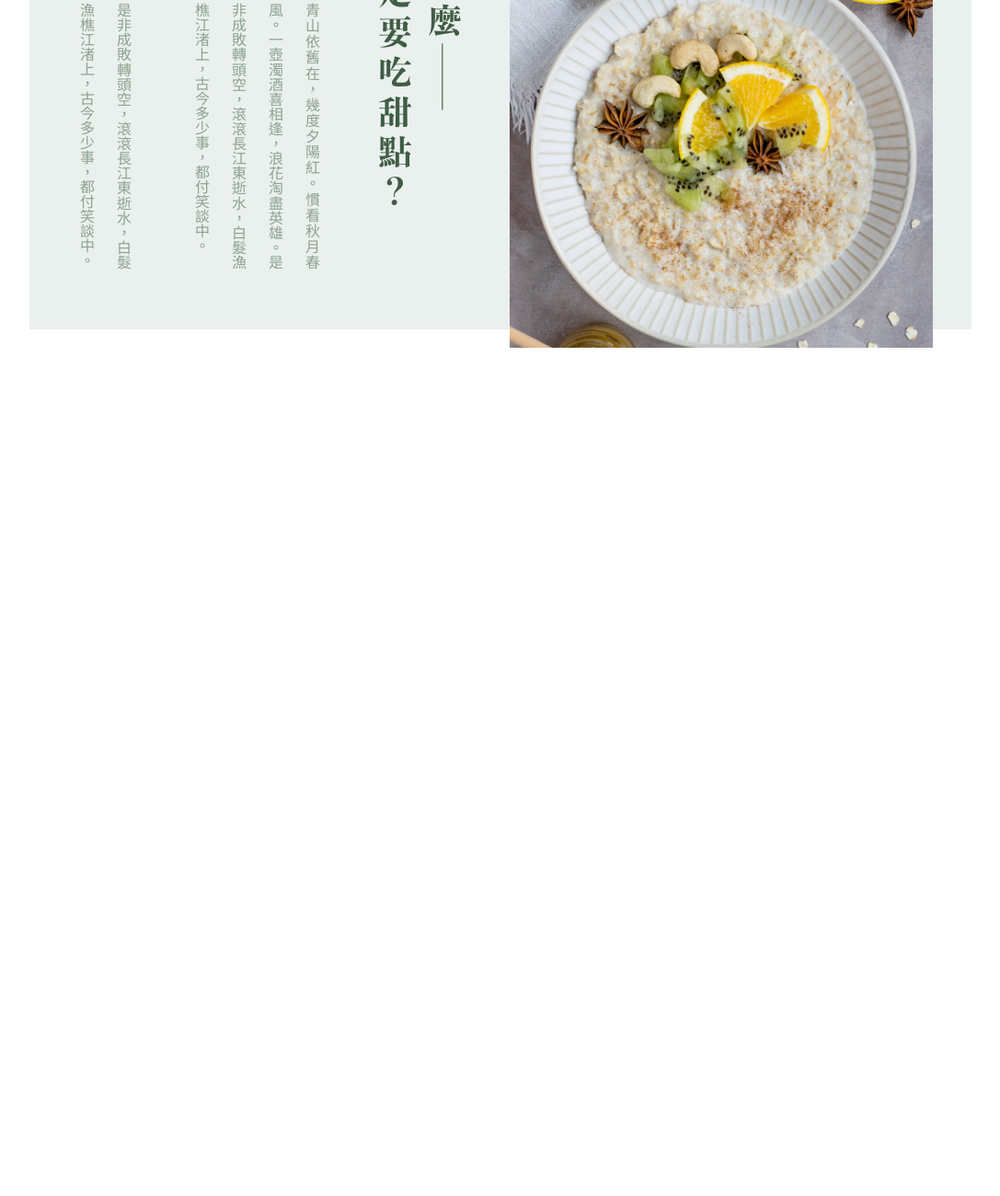
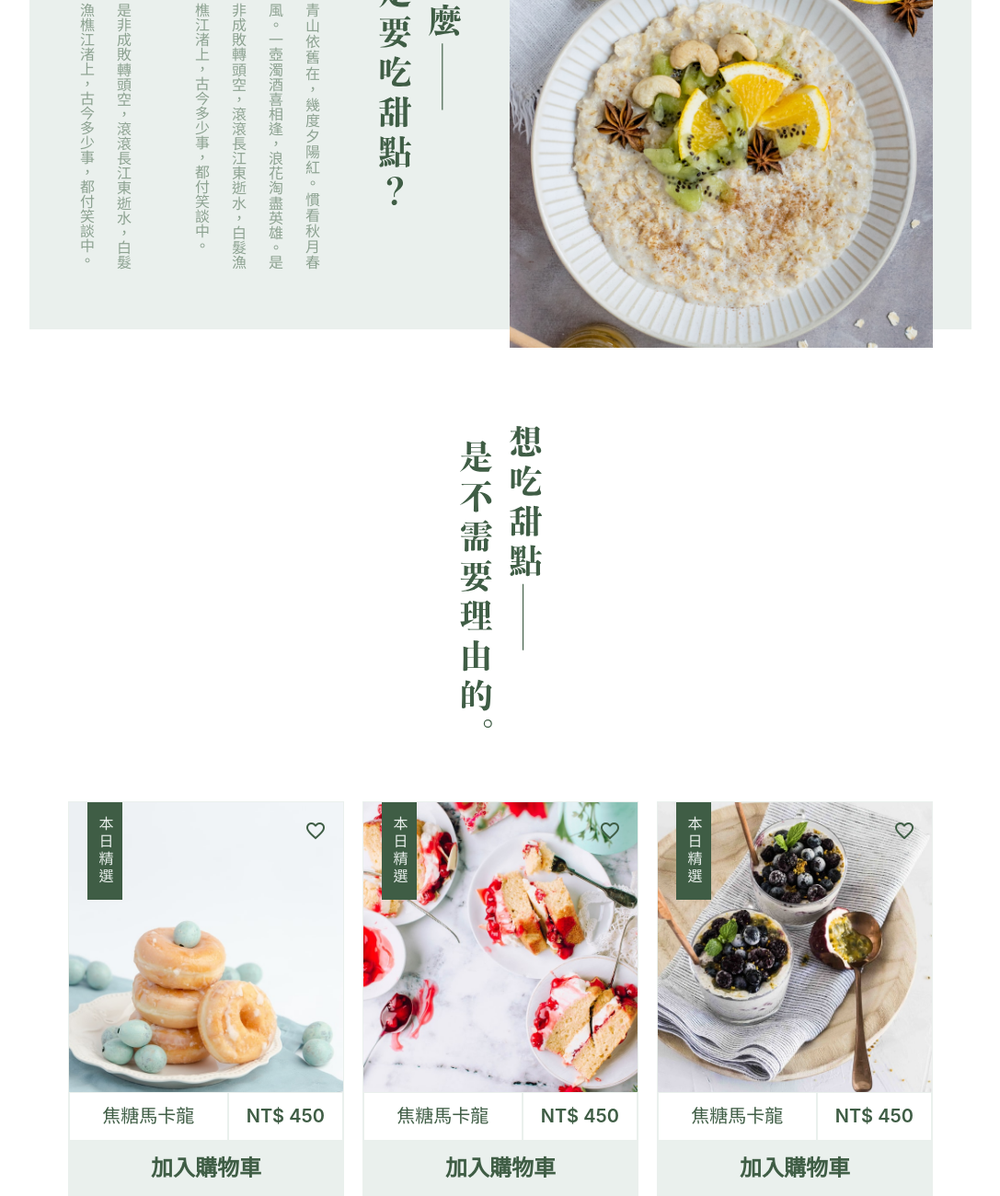
Before and after one commit to thopoi5566/------, a website: page index.html in a window 1280 px wide. Shown: the part 1435-2735 px from the top of the page at 92% size, without its empty margins (96-1183 px from the left). Before the commit the page ends 1898 px from the top, so only its background shows below. Drawn offline with Linux system fonts and the light colour scheme.

Commit message:
build main section

```diff
--- a/index.html
+++ b/index.html
@@ -67,7 +67,8 @@
             </div>
 
             <main class="content">
-                <section class="intro mb-med">
+                <!-- 第一 section -->
+                <section class="intro mb-mid">
                     <div class="intro__container">
                         <div class="intro__text-box">
                             <p class="paragraph">
@@ -77,11 +78,12 @@
                                 是非成敗轉頭空，滾滾長江東逝水，白髮漁樵江渚上，古今多少事，都付笑談中。
                             </p>
                         </div>
-                        <img src="./image/photo/intro-img-1_med_1920x2880.jpg" alt="intro img" class="intro__img">
+                        <img src="./image/photo/intro-img-1_mid_1920x2880.jpg" alt="intro img" class="intro__img">
                         <img src="./image/lg-為什麼選擇了做甜點.svg" alt="intro quote" class="intro__quote">
                     </div>
                 </section>
-                <section class="intro mb-med">
+                <!-- 第二 section -->
+                <section class="intro mb-mid">
                     <div class="intro__container">
                         <div class="intro__text-box">
                             <p class="paragraph">
@@ -91,9 +93,55 @@
                                 是非成敗轉頭空，滾滾長江東逝水，白髮漁樵江渚上，古今多少事，都付笑談中。
                             </p>
                         </div>
-                        <img src="./image/photo/intro-img-2_med_1920x2880.jpg" alt="intro img"
+                        <img src="./image/photo/intro-img-2_mid_1920x2880.jpg" alt="intro img"
                             class="intro__img intro__img--section2">
                         <img src="./image/lg-為什麼一定要吃甜點.svg" alt="intro quote" class="intro__quote">
+                    </div>
+                </section>
+                <!-- 第三 section -->
+                <section class="intro intro--section3 mb-sm">
+                    <img src="./image/lg-想吃甜點是不需要理由的.svg" alt="想吃甜點是不需要理由的" class="intro__quote">
+                </section>
+
+                <!-- 第四 section -->
+                <section class="product">
+                    <div class="card">
+                        <span class="card__mark">本日精選</span>
+                        <i class="material-icons card__icon">favorite_border</i>
+                        <div class="card__img-box">
+                            <img src="./image/photo/card-1_sm_640x960.jpg" alt="產品圖" class="card__img">
+                        </div>
+                        <div class="card__text-box">
+                            <span class="card__text">焦糖馬卡龍</span>
+                            <span class="card__price">NT&dollar; 450</span>
+                        </div>
+                        <button class="btn btn--gray">加入購物車</button>
+                    </div>
+
+                    <div class="card">
+                        <span class="card__mark">本日精選</span>
+                        <i class="material-icons card__icon">favorite_border</i>
+                        <div class="card__img-box">
+                            <img src="./image/photo/card-2_sm_640x960.jpg" alt="產品圖" class="card__img">
+                        </div>
+                        <div class="card__text-box">
+                            <span class="card__text">焦糖馬卡龍</span>
+                            <span class="card__price">NT&dollar; 450</span>
+                        </div>
+                        <button class="btn btn--gray">加入購物車</button>
+                    </div>
+
+                    <div class="card">
+                        <span class="card__mark">本日精選</span>
+                        <i class="material-icons card__icon">favorite_border</i>
+                        <div class="card__img-box">
+                            <img src="./image/photo/card-3_sm_640x960.jpg" alt="產品圖" class="card__img">
+                        </div>
+                        <div class="card__text-box">
+                            <span class="card__text">焦糖馬卡龍</span>
+                            <span class="card__price">NT&dollar; 450</span>
+                        </div>
+                        <button class="btn btn--gray">加入購物車</button>
                     </div>
                 </section>
             </main>
--- a/sass/abstracts/_variables.scss
+++ b/sass/abstracts/_variables.scss
@@ -13,6 +13,10 @@ $color-white: #fff;
 $font-w-semibold: 600;
 $font-w-light: 300;
 
+$font-s-xl: 3.6rem;
+$font-s-lg: 2.4rem;
+$font-s-mid: 2rem;
+
 // GUTTER
 $gutter-side: 4.2rem;
 $gutter-text: 4.5rem;
--- a/sass/base/_utilities.scss
+++ b/sass/base/_utilities.scss
@@ -2,6 +2,10 @@
     margin-bottom: 24.9rem !important ;
 }
 
-.mb-med {
+.mb-mid {
     margin-bottom: 10.5rem !important;
 }
+
+.mb-sm {
+    margin-bottom: 8rem !important;
+}
--- /dev/null
+++ b/sass/components/_btn.scss
@@ -0,0 +1,11 @@
+.btn {
+    font-size: $font-s-lg;
+    font-weight: $font-w-semibold;
+    border: none;
+    padding: 1.6rem 0;
+
+    &--gray {
+        color: $color-primary;
+        background-color: $color-bg;
+    }
+}
--- /dev/null
+++ b/sass/components/_card-product.scss
@@ -0,0 +1,60 @@
+.card {
+    width: 30rem;
+
+    display: flex;
+    flex-direction: column;
+
+    position: relative;
+    border: 1px solid $color-bg;
+
+    &__mark {
+        color: $color-bg;
+        background-color: $color-primary;
+        writing-mode: vertical-rl;
+        letter-spacing: 3px;
+
+        padding: 1.5rem 1rem;
+        position: absolute;
+        top: 0;
+        left: 2rem;
+    }
+
+    &__icon {
+        width: 2rem;
+        height: 1.835rem;
+
+        position: absolute;
+        top: 1.9rem;
+        right: 2.2rem;
+    }
+
+    &__img-box {
+        width: 100%;
+        height: 31.5rem;
+
+        img {
+            width: 100%;
+            height: 100%;
+            object-fit: cover;
+        }
+    }
+    &__text-box {
+        display: flex;
+        border: 1px solid $color-bg;
+        font-size: $font-s-mid;
+        color: $color-primary;
+        text-align: center;
+    }
+
+    &__text {
+        flex-grow: 1;
+        padding: 1.4rem 0;
+    }
+
+    &__price {
+        flex-basis: 42.33%;
+        border-left: 2px solid $color-bg;
+        padding: 1.4rem 0;
+        font-weight: $font-w-semibold;
+    }
+}
--- a/sass/main.scss
+++ b/sass/main.scss
@@ -6,6 +6,8 @@
 @import "./base/typography";
 @import "./base/utilities";
 
+@import "./components/btn";
+@import "./components/card-product";
 @import "./components/navigation";
 @import "./components/sub-menu";
 
--- a/sass/pages/_index.scss
+++ b/sass/pages/_index.scss
@@ -5,6 +5,20 @@
     background-color: $color-bg;
     width: 100%;
     height: 42rem;
+
+    // section 3 style
+    &--section3 {
+        height: initial;
+        background-color: initial;
+
+        display: flex;
+        justify-content: center;
+        align-items: flex-start;
+
+        & img {
+            align-self: initial;
+        }
+    }
 
     // 用 flex 排版圖片跟文字
     &__container {
@@ -22,7 +36,7 @@
     &__text-box {
         height: 29rem;
 
-        font-weight: 300;
+        font-weight: $font-w-light;
         line-height: 2.5;
         color: $color-primary-light;
         text-align: justify;
@@ -51,3 +65,12 @@
         align-self: flex-start;
     }
 }
+
+.product {
+    margin: 0 $gutter-side;
+
+    // TODO
+    display: flex;
+    justify-content: space-between;
+    align-items: center;
+}
```
Also changed, not shown: css/main.min.css, image/photo/card-1_sm_640x960.jpg (added), image/photo/card-2_sm_640x960.jpg (added), image/photo/card-3_sm_640x960.jpg (added), image/photo/intro-img-1_mid_1920x2880.jpg (renamed from image/photo/intro-img-1_med_1920x2880.jpg), image/photo/intro-img-2_mid_1920x2880.jpg (renamed from image/photo/intro-img-2_med_1920x2880.jpg), 1 other file.
